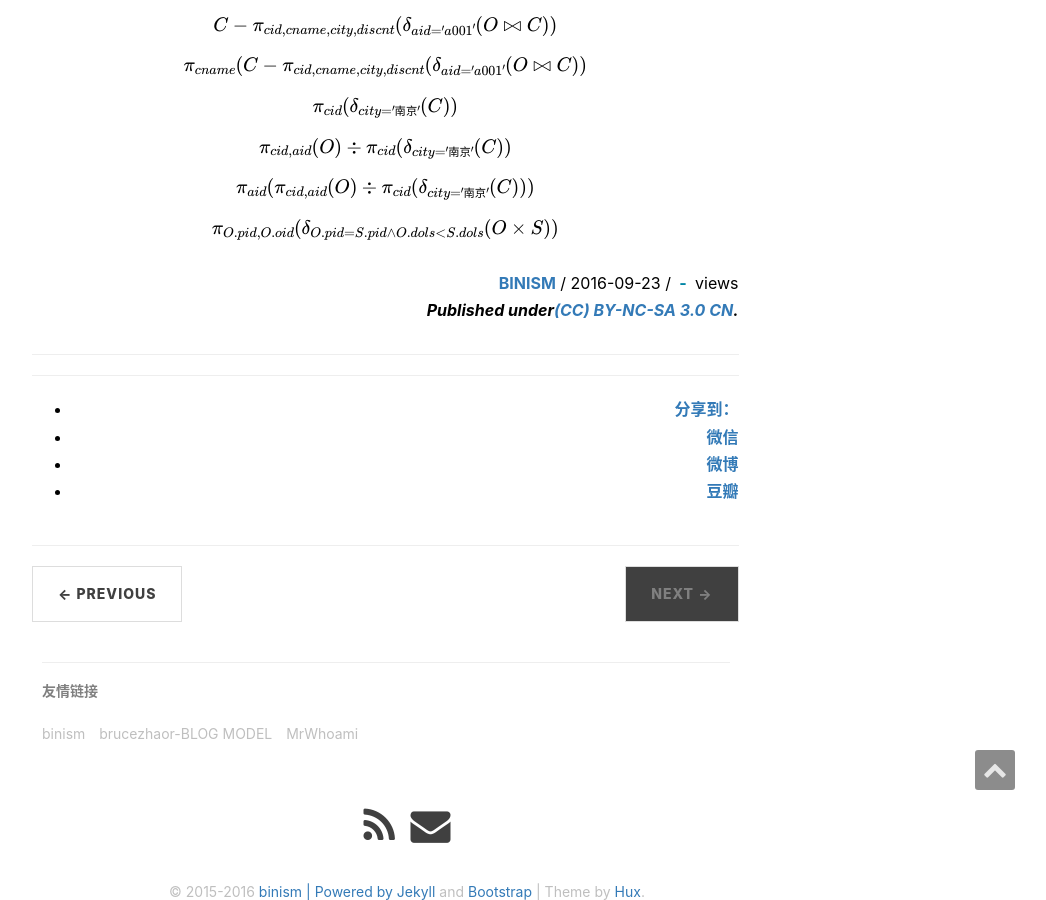
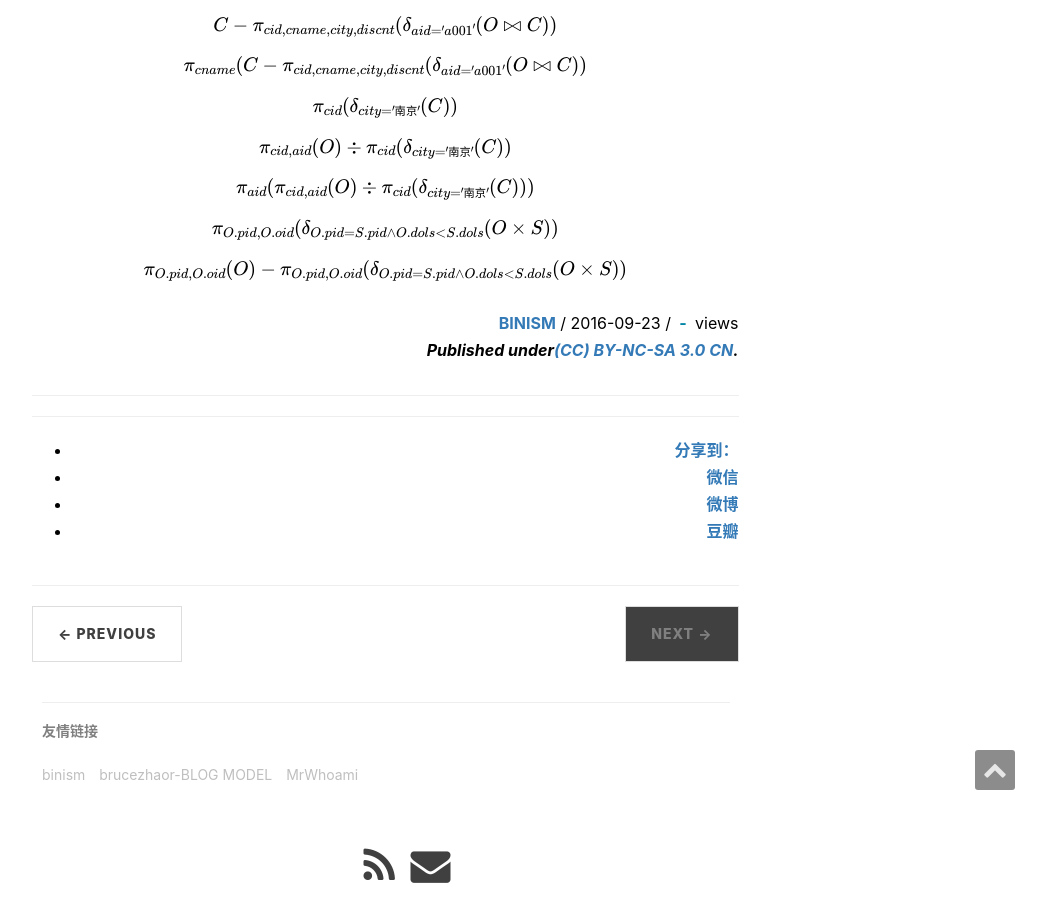
Before and after one commit to binism/binism.github.io, a Jekyll site: the page built from _posts/2016-09-23-mathjaxToWordTool.md, in a window 1280 px wide and 900 px high, scrolled down 525 px. Shown: the whole window, without its empty margins (233-1279 px from the left). Built offline with Jekyll 4.4.1, drawn with Linux system fonts in a browser that asks for light colours; formulas are drawn with MathJax 3; comment, search, counter and statistics services are not loaded.

Commit message:
Update 2016-09-23-mathjaxToWordTool.md

```diff
--- a/_posts/2016-09-23-mathjaxToWordTool.md
+++ b/_posts/2016-09-23-mathjaxToWordTool.md
@@ -22,3 +22,5 @@ $$ \pi_{cid,aid}(O) \div \pi_{cid}(\delta_{city = '南京'}(C)) $$
 $$ \pi_{aid}(\pi_{cid,aid}(O) \div \pi_{cid}(\delta_{city = '南京'}(C))) $$
 
 $$ \pi_{O.pid,O.oid}(\delta_{O.pid = S.pid \wedge O.dols < S.dols}(O \times S)) $$
+
+$$ \pi_{O.pid,O.oid}(O) - \pi_{O.pid,O.oid}(\delta_{O.pid = S.pid \wedge O.dols < S.dols}(O \times S)) $$
```
